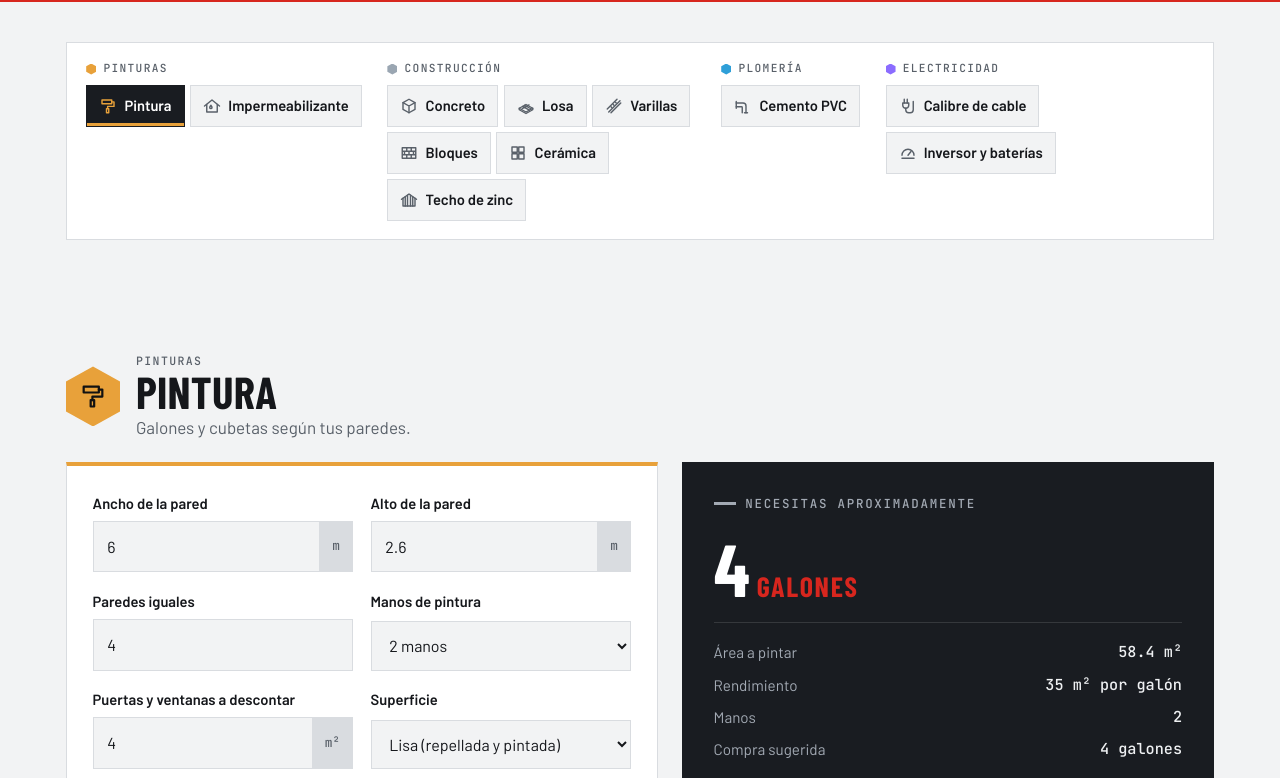
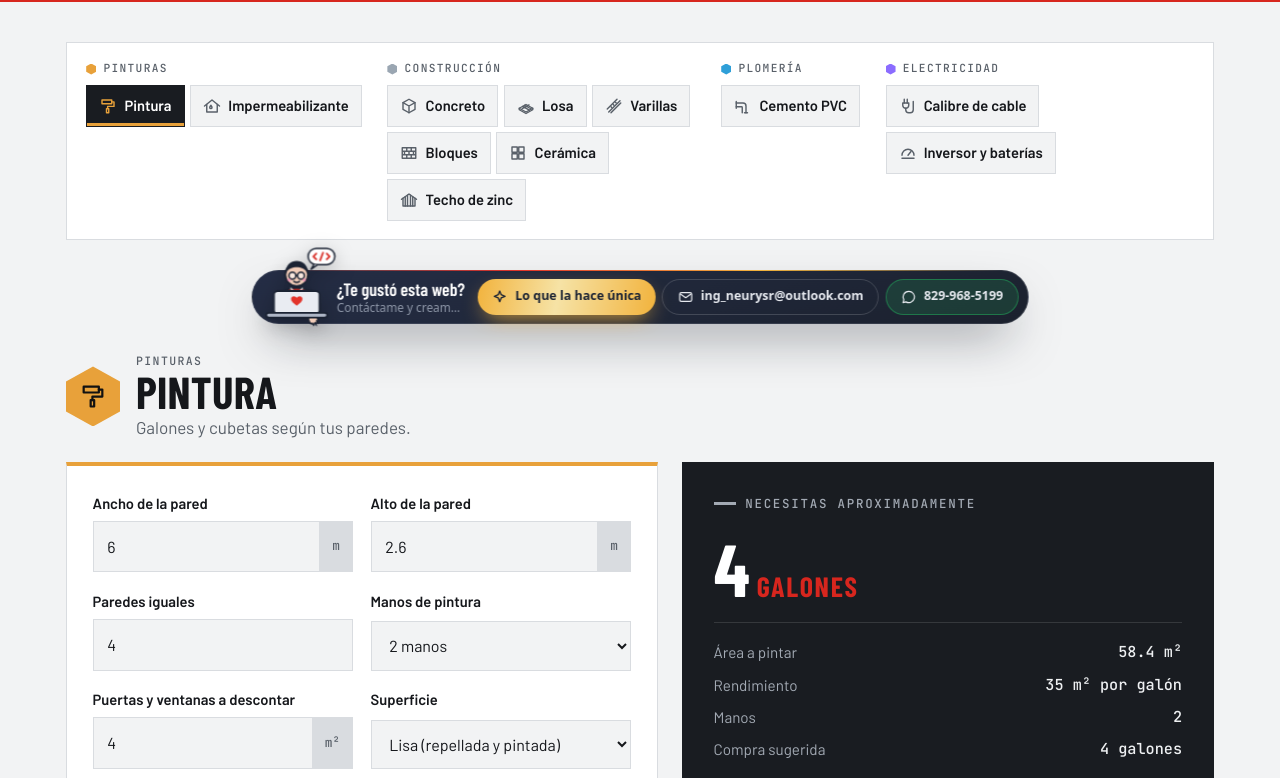
Before and after one commit to neurysrl1998-arch/mas-hierro-ferreteria, a plain HTML site: page calculadora.html in a window 1280 px wide. Shown: the part 458-1236 px from the top of the page. Drawn offline with nearby package versions, Linux system fonts and the light colour scheme; a web font is replaced by a local one.

Commit message:
Barra del desarrollador: programador abajo al centro y panel "Lo que la hace única"
js/dev-dock.js (componente independiente) y js/dev-dock.config.js (datos y
funciones de esta web). paginas.py lo agrega a las páginas generadas. Sube
cuando aparece el aviso de cotización y deja libre el botón del carrito.

Co-Authored-By: Claude Opus 5.5 <noreply@anthropic.com>
Claude-Session: https://claude.ai/code/session_01CJHWKsKEftAGiKFrJkJ8Ff

```diff
--- /dev/null
+++ b/js/dev-dock.config.js
@@ -0,0 +1,33 @@
+/* Barra del desarrollador · datos de esta web (los usa js/dev-dock.js) */
+window.NR_DOCK = {
+  site: 'Más Hierro Ferretería',
+  email: 'ing_neurysr@outlook.com',
+  whatsapp: '18299685199',
+  whatsappLabel: '829-968-5199',
+  phrase: '¡Weo aquí!',                  // lo que dice el programador al saludar en cada sección
+  root: '../',                           // raíz del sitio, relativa a este archivo
+  avoidRight: 90, avoidRightMobile: 84,  // espacio para el botón del carrito
+  liftWhen: '#mhToast:not([hidden])',    // sube cuando aparece el aviso "Agregado a tu cotización"
+  sections: 'main section, #mh-footer',
+  titleFont: "'Barlow Condensed','Arial Narrow',sans-serif",
+  colors: { accent: '#D7261E', accent2: '#E3342B', gold: '#F2B33D', shirt: '#D7261E' },
+  intro: 'Las webs genéricas de tiendas cuestan caro y solo muestran productos. Esta se diseñó y programó desde cero, con herramientas que ayudan al cliente a comprar bien.',
+  features: [
+    { t: 'Catálogo 3D', d: 'Inodoros, lavamanos, grifería, tubería y cables en 3D, con medidas reales y opciones.', href: 'catalogo.html' },
+    { t: 'Calculadora de materiales', d: 'Pintura, concreto, bloques, varillas, cerámica, zinc, PVC, cable e inversor en una sola página.', href: 'calculadora.html' },
+    { t: 'Estudio de color', d: 'El cliente prueba colores sobre la foto de su casa antes de comprar la pintura.', href: 'color.html' },
+    { t: 'Preparador de pintura 3D', d: 'Una mezcladora 3D que prepara el color en la portada.', href: 'index.html' },
+    { t: 'Listas por proyecto', d: 'La lista de compras completa para pintar, hacer un baño, levantar una verja y más.', href: 'proyectos.html' },
+    { t: 'Mi cotización', d: 'Un carrito en todas las páginas que se envía por WhatsApp o por formulario.', href: 'catalogo.html' },
+    { t: 'Zona de contratistas', d: 'Registro, precios por volumen e historial de cotizaciones.', href: 'contratistas.html' },
+    { t: 'Abierto ahora', d: 'Horario con indicador en vivo de si la ferretería está abierta.', href: 'index.html' }
+  ],
+  compare: [
+    ['Diseño', 'Plantilla repetida en miles de webs', 'Único, con la marca de Más Hierro'],
+    ['Herramientas', 'Solo una lista de productos', 'Calculadoras, catálogo 3D y estudio de color'],
+    ['Ventas', 'Carrito genérico con comisión', 'Cotización directa por WhatsApp'],
+    ['Velocidad', 'Constructor pesado con plugins', 'Código limpio y ligero'],
+    ['Licencias', 'Pago mensual de la plataforma', 'Sin licencia de plataforma'],
+    ['Celular', 'Ajuste automático', 'Probada en celular, tablet y PC']
+  ]
+};
--- /dev/null
+++ b/js/dev-dock.js
@@ -0,0 +1,200 @@
+/* ============================================================
+   Barra del desarrollador (programador + "Lo que la hace única")
+   Componente independiente: no depende de ningún otro archivo.
+   Se configura con window.NR_DOCK (ver dev-dock.config.js).
+   ============================================================ */
+(() => {
+  const C = window.NR_DOCK; if (!C || document.getElementById('nrDock')) return;
+  const script = document.currentScript;
+  const ROOT = new URL(C.root || '../', script ? script.src : location.href);
+  const href = (h) => (/^(https?:|mailto:|#)/.test(h) ? h : new URL(h, ROOT).href);
+  const REDUCED = matchMedia('(prefers-reduced-motion: reduce)').matches;
+  const esc = (s) => String(s).replace(/[&<>"]/g, (c) => ({ '&': '&amp;', '<': '&lt;', '>': '&gt;', '"': '&quot;' }[c]));
+  const col = Object.assign({ accent: '#B3135C', accent2: '#D12F7A', gold: '#D9B968', shirt: '#B3135C' }, C.colors || {});
+  const phrase = C.phrase || '¡Weo aquí!';
+  const mail = `mailto:${C.email}?subject=${encodeURIComponent('Quiero una página web')}`;
+  const wa = `https://wa.me/${C.whatsapp}?text=${encodeURIComponent(`Hola, vi la web de ${C.site} y me gustaría una página web.`)}`;
+
+  /* ---------- estilos (prefijo nr- para no chocar con el sitio) ---------- */
+  const css = `
+  .nr-dock{--nr-a:${col.accent};--nr-a2:${col.accent2};--nr-g:${col.gold};position:fixed;left:50%;bottom:18px;z-index:94;display:flex;align-items:center;gap:.8rem;max-width:calc(100% - ${2 * (C.avoidRight || 90) + 20}px);padding:.5rem .55rem .5rem 84px;border-radius:999px;color:#AEB6C6;font:500 14px/1.3 system-ui,-apple-system,'Segoe UI',Roboto,sans-serif;
+    background:linear-gradient(160deg,rgba(30,39,64,.97),rgba(20,26,39,.97));-webkit-backdrop-filter:blur(10px);backdrop-filter:blur(10px);border:1px solid rgba(255,255,255,.1);
+    box-shadow:0 22px 50px -18px rgba(14,20,32,.7),0 0 0 6px rgba(255,255,255,.04);opacity:0;visibility:hidden;transform:translate(-50%,calc(100% + 40px));
+    transition:transform .9s cubic-bezier(.2,.9,.25,1.15),opacity .6s ease,bottom .5s ease,visibility 0s linear .9s;box-sizing:border-box}
+  .nr-dock *{box-sizing:border-box}
+  .nr-dock.on{opacity:1;visibility:visible;transform:translate(-50%,0);transition:transform .9s cubic-bezier(.2,.9,.25,1.15),opacity .6s ease,bottom .5s ease,visibility 0s}
+  .nr-dock.lift{bottom:96px}
+  .nr-dock::before{content:"";position:absolute;left:28px;right:28px;top:-1px;height:1px;background:linear-gradient(90deg,transparent,var(--nr-a2),var(--nr-g),transparent)}
+  .nr-coder{position:absolute;left:4px;bottom:2px;width:80px;height:auto;overflow:visible;filter:drop-shadow(0 6px 10px rgba(0,0,0,.25))}
+  .nr-me{transform-box:fill-box;transform-origin:50% 100%}
+  .nr-arm{transform-box:view-box;transform-origin:57px 47px;transform:rotate(150deg)}
+  .nr-tag{transform-box:fill-box;transform-origin:20% 100%;opacity:0;transform:scale(.4);transition:opacity .3s}
+  .nr-dock.on .nr-coder{animation:nrIn .9s cubic-bezier(.3,1.6,.5,1) .35s both}
+  .nr-dock.on .nr-me{animation:nrType .5s ease-in-out 1.2s infinite alternate}
+  .nr-dock.on .nr-tag{animation:nrPop .6s cubic-bezier(.3,1.6,.5,1) 1s forwards,nrFloat 3s ease-in-out 1.6s infinite}
+  .nr-dock.wave .nr-arm{animation:nrWave 1.9s ease-in-out both}
+  .nr-dock.wave .nr-tag{opacity:0!important}
+  .nr-dock.wave .nr-me{animation:nrHop 1.9s ease-in-out both}
+  @keyframes nrIn{from{transform:translateY(26px) scale(.8);opacity:0}to{transform:none;opacity:1}}
+  @keyframes nrType{from{transform:translateY(0)}to{transform:translateY(1.2px)}}
+  @keyframes nrPop{to{opacity:1;transform:none}}
+  @keyframes nrFloat{0%,100%{transform:translateY(0)}50%{transform:translateY(-3px)}}
+  @keyframes nrWave{0%{transform:rotate(150deg)}16%{transform:rotate(8deg)}28%{transform:rotate(-14deg)}40%{transform:rotate(12deg)}52%{transform:rotate(-14deg)}64%{transform:rotate(12deg)}76%{transform:rotate(-6deg)}100%{transform:rotate(150deg)}}
+  @keyframes nrHop{0%,100%{transform:none}14%{transform:translateY(-3px)}24%{transform:none}}
+  .nr-say{position:absolute;left:30px;bottom:calc(100% + 10px);padding:.45rem .8rem;border-radius:14px 14px 14px 4px;background:#fff;color:#1B2333;font-weight:800;font-size:.86rem;white-space:nowrap;box-shadow:0 12px 26px -10px rgba(14,20,32,.55);opacity:0;transform:translateY(8px) scale(.85);transform-origin:0 100%;transition:opacity .35s,transform .45s cubic-bezier(.3,1.6,.5,1);pointer-events:none}
+  .nr-say::after{content:"";position:absolute;left:10px;bottom:-6px;width:12px;height:12px;background:#fff;transform:rotate(45deg);border-radius:0 0 3px 0}
+  .nr-dock.wave .nr-say{opacity:1;transform:none}
+  .nr-t{display:grid;margin:0;line-height:1.25;white-space:nowrap;min-width:0}
+  .nr-t b{font:600 1.12rem/1.2 ${C.titleFont || "'Cormorant Garamond',Georgia,serif"};color:#fff}
+  .nr-t span{font-size:.74rem;color:#8E97A8;overflow:hidden;text-overflow:ellipsis}
+  .nr-links{display:flex;gap:.4rem;flex:none}
+  .nr-a{display:inline-flex;align-items:center;gap:.45rem;padding:.55rem .9rem;border-radius:999px;font-size:.78rem;font-weight:600;color:#E6E9EF;border:1px solid rgba(255,255,255,.16);background:transparent;white-space:nowrap;text-decoration:none;cursor:pointer;font-family:inherit;line-height:1.2;transition:background .3s,border-color .3s,transform .3s}
+  .nr-a svg{flex:none;width:16px;height:16px;fill:none;stroke:currentColor;stroke-width:1.8;stroke-linecap:round;stroke-linejoin:round}
+  .nr-a:hover{background:var(--nr-a);border-color:var(--nr-a);color:#fff;transform:translateY(-2px)}
+  .nr-a--wa{background:rgba(37,211,102,.14);border-color:rgba(37,211,102,.4)}
+  .nr-a--wa:hover{background:#1FAF57;border-color:#1FAF57}
+  .nr-dock--compact .nr-a:not(.nr-a--x) .nr-lbl{display:none}.nr-dock--compact .nr-a:not(.nr-a--x){padding:.6rem}
+  .nr-a--x{position:relative;overflow:hidden;color:#1B2333;border:0;background:linear-gradient(100deg,var(--nr-g),#F6E3A6 45%,var(--nr-g));font-weight:800;box-shadow:0 8px 22px -8px var(--nr-g)}
+  .nr-a--x::after{content:"";position:absolute;inset:0;background:linear-gradient(100deg,transparent 30%,rgba(255,255,255,.75) 50%,transparent 70%);transform:translateX(-120%);animation:nrShine 3.4s ease-in-out 2s infinite}
+  .nr-a--x:hover{background:linear-gradient(100deg,var(--nr-g),#F6E3A6 45%,var(--nr-g));color:#1B2333}
+  .nr-a--x svg{stroke-width:2}
+  @keyframes nrShine{0%,55%{transform:translateX(-120%)}85%,100%{transform:translateX(120%)}}
+  /* panel "lo que la hace única" */
+  .nr-ov{position:fixed;inset:0;z-index:400;display:grid;place-items:center;padding:16px;background:rgba(11,15,26,.62);-webkit-backdrop-filter:blur(6px);backdrop-filter:blur(6px);opacity:0;visibility:hidden;transition:opacity .4s,visibility 0s linear .4s;font:400 15px/1.55 system-ui,-apple-system,'Segoe UI',Roboto,sans-serif}
+  .nr-ov.on{opacity:1;visibility:visible;transition:opacity .4s}
+  .nr-ov *{box-sizing:border-box}
+  .nr-box{--nr-a:${col.accent};--nr-g:${col.gold};position:relative;width:min(880px,100%);max-height:calc(100vh - 32px);overflow:auto;border-radius:24px;background:#fff;color:#2A3140;box-shadow:0 40px 90px -30px rgba(0,0,0,.6);transform:translateY(24px) scale(.97);transition:transform .5s cubic-bezier(.2,.9,.25,1.1)}
+  .nr-ov.on .nr-box{transform:none}
+  .nr-hd{position:relative;padding:28px 30px 22px;color:#C9CFDA;background:radial-gradient(420px 220px at 90% 0%,color-mix(in srgb,var(--nr-a) 45%,transparent),transparent 70%),linear-gradient(160deg,#1E2740,#141A27)}
+  .nr-hd::after{content:"";position:absolute;left:0;right:0;bottom:0;height:2px;background:linear-gradient(90deg,var(--nr-a),var(--nr-g))}
+  .nr-kick{display:inline-block;font-size:.7rem;font-weight:800;letter-spacing:.18em;text-transform:uppercase;color:var(--nr-g);margin-bottom:.4rem}
+  .nr-hd h3{margin:0 0 .35rem;font:600 clamp(1.5rem,3.4vw,2.1rem)/1.15 ${C.titleFont || "'Cormorant Garamond',Georgia,serif"};color:#fff}
+  .nr-hd p{margin:0;max-width:620px;font-size:.92rem}
+  .nr-close{position:absolute;top:14px;right:14px;width:38px;height:38px;border-radius:50%;border:0;background:rgba(255,255,255,.1);color:#fff;font-size:1.5rem;line-height:1;cursor:pointer}
+  .nr-close:hover{background:rgba(255,255,255,.2)}
+  .nr-bd{padding:24px 30px 28px}
+  .nr-grid{display:grid;grid-template-columns:repeat(auto-fill,minmax(240px,1fr));gap:12px;margin:0;padding:0;list-style:none}
+  .nr-f{position:relative;display:flex;flex-direction:column;gap:.3rem;padding:16px 16px 14px;border-radius:16px;border:1px solid #ECE7E3;background:linear-gradient(180deg,#fff,#FBF8F6);opacity:0;transform:translateY(12px);transition:opacity .5s,transform .5s cubic-bezier(.2,.8,.2,1),box-shadow .3s,border-color .3s}
+  .nr-ov.on .nr-f{opacity:1;transform:none}
+  .nr-f:hover{border-color:color-mix(in srgb,var(--nr-a) 40%,#fff);box-shadow:0 16px 30px -18px rgba(27,35,51,.4)}
+  .nr-f i{font-style:normal;display:grid;place-items:center;width:34px;height:34px;border-radius:10px;background:color-mix(in srgb,var(--nr-a) 12%,#fff);color:var(--nr-a);font-weight:800;font-size:.8rem}
+  .nr-f b{color:#1B2333;font-size:.98rem;line-height:1.3}
+  .nr-f span{font-size:.85rem;color:#667085;line-height:1.45}
+  .nr-f a{margin-top:auto;padding-top:.35rem;color:var(--nr-a);font-weight:700;font-size:.84rem;text-decoration:none}
+  .nr-f a:hover{text-decoration:underline}
+  .nr-cmp{margin-top:22px;border:1px solid #ECE7E3;border-radius:16px;overflow:hidden}
+  .nr-cmp h4{margin:0;padding:14px 18px;font-size:.78rem;letter-spacing:.14em;text-transform:uppercase;color:#1B2333;background:#F7F5F3}
+  .nr-row{display:grid;grid-template-columns:1.4fr 1fr 1fr;border-top:1px solid #ECE7E3;font-size:.88rem}
+  .nr-row>*{padding:10px 18px}
+  .nr-row--h{font-weight:800;font-size:.74rem;letter-spacing:.08em;text-transform:uppercase;color:#667085}
+  .nr-row--h>:last-child{color:var(--nr-a)}
+  .nr-no{color:#9AA1AE}.nr-no::before{content:"✕ ";color:#C9524F;font-weight:800}
+  .nr-yes{color:#1B2333;font-weight:600;background:color-mix(in srgb,var(--nr-a) 5%,#fff)}.nr-yes::before{content:"✓ ";color:#137a55;font-weight:800}
+  .nr-cta{display:flex;align-items:center;justify-content:space-between;gap:14px;flex-wrap:wrap;margin-top:20px;padding:16px 18px;border-radius:16px;background:#F7F5F3}
+  .nr-cta b{color:#1B2333;font-size:1.02rem}
+  .nr-cta .nr-a{color:#fff;background:var(--nr-a);border-color:var(--nr-a)}
+  .nr-cta .nr-a--wa{background:#1FAF57;border-color:#1FAF57}
+  @media (max-width:980px){.nr-dock .nr-lbl{display:none}.nr-dock .nr-a{padding:.6rem}.nr-dock{max-width:calc(100% - ${(C.avoidRight || 90) + 20}px)}}
+  @media (max-width:760px){
+    .nr-dock{left:10px;right:${C.avoidRightMobile || 80}px;bottom:${C.mobileBottom || 16}px;max-width:none;transform:translateY(calc(100% + 40px));gap:.4rem;padding:.42rem .42rem .42rem 60px}
+    .nr-dock.on{transform:none}.nr-dock.lift{bottom:${(C.mobileBottom || 16) + 70}px}
+    .nr-coder{width:60px;left:1px}
+    .nr-t{flex:1}.nr-t b{font-size:.92rem;white-space:normal;line-height:1.1}.nr-t span{display:none}
+    .nr-links{gap:.3rem}.nr-dock .nr-a{padding:.5rem}.nr-a svg{width:17px;height:17px}
+    .nr-say{left:14px;font-size:.8rem}
+    .nr-hd{padding:22px 20px 18px}.nr-bd{padding:18px 16px 20px}
+    .nr-grid{grid-template-columns:1fr 1fr;gap:8px}.nr-f{padding:12px 11px 10px;border-radius:13px}.nr-f i{width:28px;height:28px;font-size:.72rem;border-radius:8px}.nr-f b{font-size:.86rem}.nr-f span{font-size:.76rem;line-height:1.4}.nr-f a{font-size:.78rem}
+    .nr-row{grid-template-columns:1fr 1fr}.nr-row>:first-child{grid-column:1/-1;padding-bottom:0;font-weight:700;color:#1B2333}
+    .nr-row--h>:first-child{display:none}
+  }
+  @media (prefers-reduced-motion:reduce){.nr-dock *,.nr-ov *{animation:none!important;transition:none!important}}
+  @media print{.nr-dock,.nr-ov{display:none!important}}`;
+  document.head.insertAdjacentHTML('beforeend', `<style id="nrDockCss">${css}</style>`);
+
+  /* ---------- programador (SVG) ---------- */
+  const coder = `<svg class="nr-coder" viewBox="0 0 84 76" aria-hidden="true">
+    <g class="nr-tag"><rect x="54" y="2" width="28" height="17" rx="8.5" fill="#fff" stroke="#1B2333" stroke-width="1.6"/><path d="M60 19l-3 5 7-5" fill="#fff" stroke="#1B2333" stroke-width="1.6" stroke-linejoin="round"/>
+      <path d="M62.5 7.5L59.5 10.5l3 3M73.5 7.5l3 3-3 3M69.6 6.5l-3 8" fill="none" stroke="${col.accent}" stroke-width="1.8" stroke-linecap="round" stroke-linejoin="round"/></g>
+    <g class="nr-arm"><path d="M57 47L67 26" stroke="#1B2333" stroke-width="9" stroke-linecap="round"/><path d="M57 47L67 26" stroke="${col.shirt}" stroke-width="5.4" stroke-linecap="round"/><circle cx="68.5" cy="22.5" r="4.8" fill="#F2CDB9" stroke="#1B2333" stroke-width="1.8"/><path d="M66 19.5v-3M68.6 18.6v-3.4M71.2 19.5v-2.8" stroke="#1B2333" stroke-width="1.4" stroke-linecap="round"/></g>
+    <g class="nr-me">
+      <path d="M20 60c0-12 9-19 22-19s22 7 22 19z" fill="${col.shirt}" stroke="#1B2333" stroke-width="2"/>
+      <path d="M36 41.5l6 6 6-6" fill="none" stroke="#fff" stroke-width="1.6" stroke-linecap="round" stroke-linejoin="round" opacity=".8"/>
+      <circle cx="42" cy="27" r="12" fill="#F2CDB9" stroke="#1B2333" stroke-width="2"/>
+      <path d="M30.5 25c0-8 5-12.5 11.5-12.5S54 17 53.5 25c-3-4.5-7-6-11.5-6-4.5 0-8.5 1.5-11.5 6z" fill="#1B2333"/>
+      <circle cx="37.5" cy="28" r="3.6" fill="#fff" fill-opacity=".55" stroke="#1B2333" stroke-width="1.6"/><circle cx="46.5" cy="28" r="3.6" fill="#fff" fill-opacity=".55" stroke="#1B2333" stroke-width="1.6"/><path d="M41.1 28h1.8" stroke="#1B2333" stroke-width="1.6"/>
+      <path d="M39 34q3 2.2 6 0" fill="none" stroke="#1B2333" stroke-width="1.6" stroke-linecap="round"/>
+      <circle cx="34" cy="32.5" r="1.8" fill="#F48DB6" opacity=".7"/><circle cx="50" cy="32.5" r="1.8" fill="#F48DB6" opacity=".7"/>
+    </g>
+    <rect x="18" y="44" width="48" height="24" rx="4" fill="#E9ECF2" stroke="#1B2333" stroke-width="2"/>
+    <path d="M42 59.5c-3-2.4-6-4.4-6-7 0-1.7 1.3-3 3-3 1.3 0 2.4.8 3 1.9.6-1.1 1.7-1.9 3-1.9 1.7 0 3 1.3 3 3 0 2.6-3 4.6-6 7z" fill="${col.accent2}"/>
+    <rect x="10" y="67" width="64" height="5" rx="2.5" fill="#AEB6C6" stroke="#1B2333" stroke-width="2"/>
+  </svg>`;
+  const I = {
+    mail: '<svg viewBox="0 0 24 24"><rect x="3" y="5.5" width="18" height="13" rx="2.5"/><path d="M4 7.5l8 5.5 8-5.5"/></svg>',
+    wa: '<svg viewBox="0 0 24 24"><path d="M12 3.5a8.5 8.5 0 0 0-7.3 12.8L3.5 20.5l4.3-1.2A8.5 8.5 0 1 0 12 3.5z"/></svg>',
+    star: '<svg viewBox="0 0 24 24"><path d="M12 3l2.2 5.6L20 11l-5.8 2.4L12 19l-2.2-5.6L4 11l5.8-2.4z"/></svg>'
+  };
+
+  document.body.insertAdjacentHTML('beforeend', `
+  <aside class="nr-dock${C.compact ? ' nr-dock--compact' : ''}" id="nrDock" aria-label="Contacto del desarrollador de esta web">
+    ${coder}<span class="nr-say" aria-hidden="true">${esc(phrase)}</span>
+    <p class="nr-t"><b>¿Te gustó esta web?</b><span>Contáctame y creamos la tuya</span></p>
+    <div class="nr-links">
+      <button class="nr-a nr-a--x" type="button" id="nrOpen" aria-haspopup="dialog">${I.star}<span class="nr-lbl">Lo que la hace única</span></button>
+      <a class="nr-a" href="${mail}" aria-label="Escribir a ${esc(C.email)}">${I.mail}<span class="nr-lbl">${esc(C.email)}</span></a>
+      <a class="nr-a nr-a--wa" href="${wa}" target="_blank" rel="noopener" aria-label="WhatsApp ${esc(C.whatsappLabel)}">${I.wa}<span class="nr-lbl">${esc(C.whatsappLabel)}</span></a>
+    </div>
+  </aside>
+  <div class="nr-ov" id="nrOv" role="dialog" aria-modal="true" aria-labelledby="nrTitle" hidden>
+    <div class="nr-box">
+      <div class="nr-hd"><button class="nr-close" type="button" aria-label="Cerrar">×</button>
+        <span class="nr-kick">Hecha a la medida</span>
+        <h3 id="nrTitle">Lo que esta web tiene y una plantilla genérica no</h3>
+        <p>${esc(C.intro || 'Las webs genéricas cuestan caro y se ven iguales para todos. Esta se diseñó y programó desde cero, con herramientas propias pensadas para sus clientes.')}</p></div>
+      <div class="nr-bd">
+        <ul class="nr-grid">${(C.features || []).map((f, i) => `<li class="nr-f" style="transition-delay:${(.08 + i * .05).toFixed(2)}s"><i>${String(i + 1).padStart(2, '0')}</i><b>${esc(f.t)}</b><span>${esc(f.d)}</span>${f.href ? `<a href="${href(f.href)}">Verlo →</a>` : ''}</li>`).join('')}</ul>
+        <div class="nr-cmp"><h4>Web genérica vs. esta web</h4>
+          <div class="nr-row nr-row--h"><span></span><span>Plantilla genérica</span><span>Esta web</span></div>
+          ${(C.compare || []).map(([k, no, yes]) => `<div class="nr-row"><span>${esc(k)}</span><span class="nr-no">${esc(no)}</span><span class="nr-yes">${esc(yes)}</span></div>`).join('')}
+        </div>
+        <div class="nr-cta"><b>¿Quieres una web así para tu negocio?</b><div class="nr-links"><a class="nr-a" href="${mail}">${I.mail}Escríbeme</a><a class="nr-a nr-a--wa" href="${wa}" target="_blank" rel="noopener">${I.wa}WhatsApp</a></div></div>
+      </div>
+    </div>
+  </div>`);
+
+  const dock = document.getElementById('nrDock'), ov = document.getElementById('nrOv');
+
+  /* ---------- aparece al hacer scroll y se queda ---------- */
+  const show = () => { if (dock.classList.contains('on')) return; dock.classList.add('on'); removeEventListener('scroll', check); setTimeout(wave, 1300); };
+  const check = () => { if (scrollY > Math.min(320, innerHeight * .4)) show(); };
+  if (REDUCED) dock.classList.add('on'); else { addEventListener('scroll', check, { passive: true }); check(); }
+
+  /* ---------- saluda en cada sección nueva ---------- */
+  let last = 0, wt;
+  function wave() {
+    if (REDUCED || !dock.classList.contains('on') || ov.classList.contains('on')) return;
+    const now = Date.now(); if (now - last < 2600) return; last = now;
+    dock.classList.remove('wave'); void dock.offsetWidth; dock.classList.add('wave');
+    clearTimeout(wt); wt = setTimeout(() => dock.classList.remove('wave'), 1900);
+  }
+  const seen = new WeakSet();
+  const secIO = new IntersectionObserver((es) => es.forEach((e) => { if (e.isIntersecting && !seen.has(e.target)) { seen.add(e.target); wave(); } }), { rootMargin: '-45% 0px -45% 0px' });
+  const watch = () => document.querySelectorAll(C.sections || 'main section, body > section, footer').forEach((s) => { if (s.offsetHeight > 160) secIO.observe(s); });
+  watch(); setTimeout(watch, 1500);
+
+  /* ---------- no tapar avisos del sitio (se eleva cuando aparecen) ---------- */
+  if (C.liftWhen) {
+    const sync = () => dock.classList.toggle('lift', !!document.querySelector(C.liftWhen));
+    new MutationObserver(sync).observe(document.body, { subtree: true, attributes: true, attributeFilter: ['class', 'hidden'], childList: true });
+  }
+
+  /* ---------- panel "Lo que la hace única" ---------- */
+  let back = null;
+  const open = () => { back = document.activeElement; ov.hidden = false; requestAnimationFrame(() => ov.classList.add('on')); ov.querySelector('.nr-close').focus(); document.documentElement.style.overflow = 'hidden'; };
+  const close = () => { ov.classList.remove('on'); document.documentElement.style.overflow = ''; setTimeout(() => { ov.hidden = true; }, 400); back && back.focus && back.focus(); };
+  document.getElementById('nrOpen').onclick = open;
+  ov.querySelector('.nr-close').onclick = close;
+  ov.addEventListener('click', (e) => { if (e.target === ov) close(); });
+  ov.querySelectorAll('.nr-f a').forEach((a) => a.addEventListener('click', () => { document.documentElement.style.overflow = ''; }));
+  addEventListener('keydown', (e) => { if (e.key === 'Escape' && ov.classList.contains('on')) close(); });
+})();
```
Also changed, not shown: calculadora.html (+2 -0 lines), catalogo.html (+2 -0 lines), color.html (+2 -0 lines), contratistas.html (+2 -0 lines), index.html (+2 -0 lines), proyectos.html (+2 -0 lines), 1 other file.
